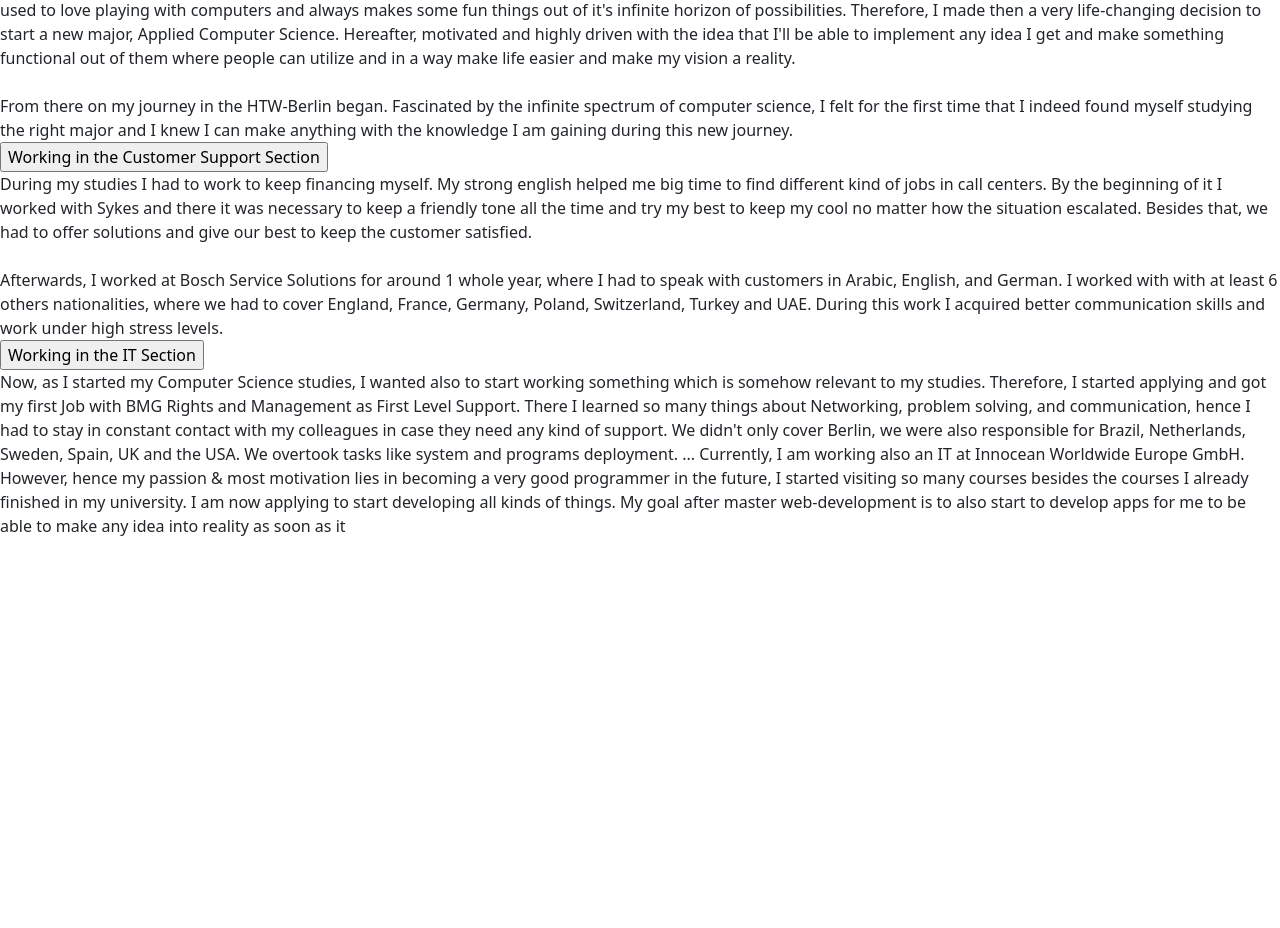
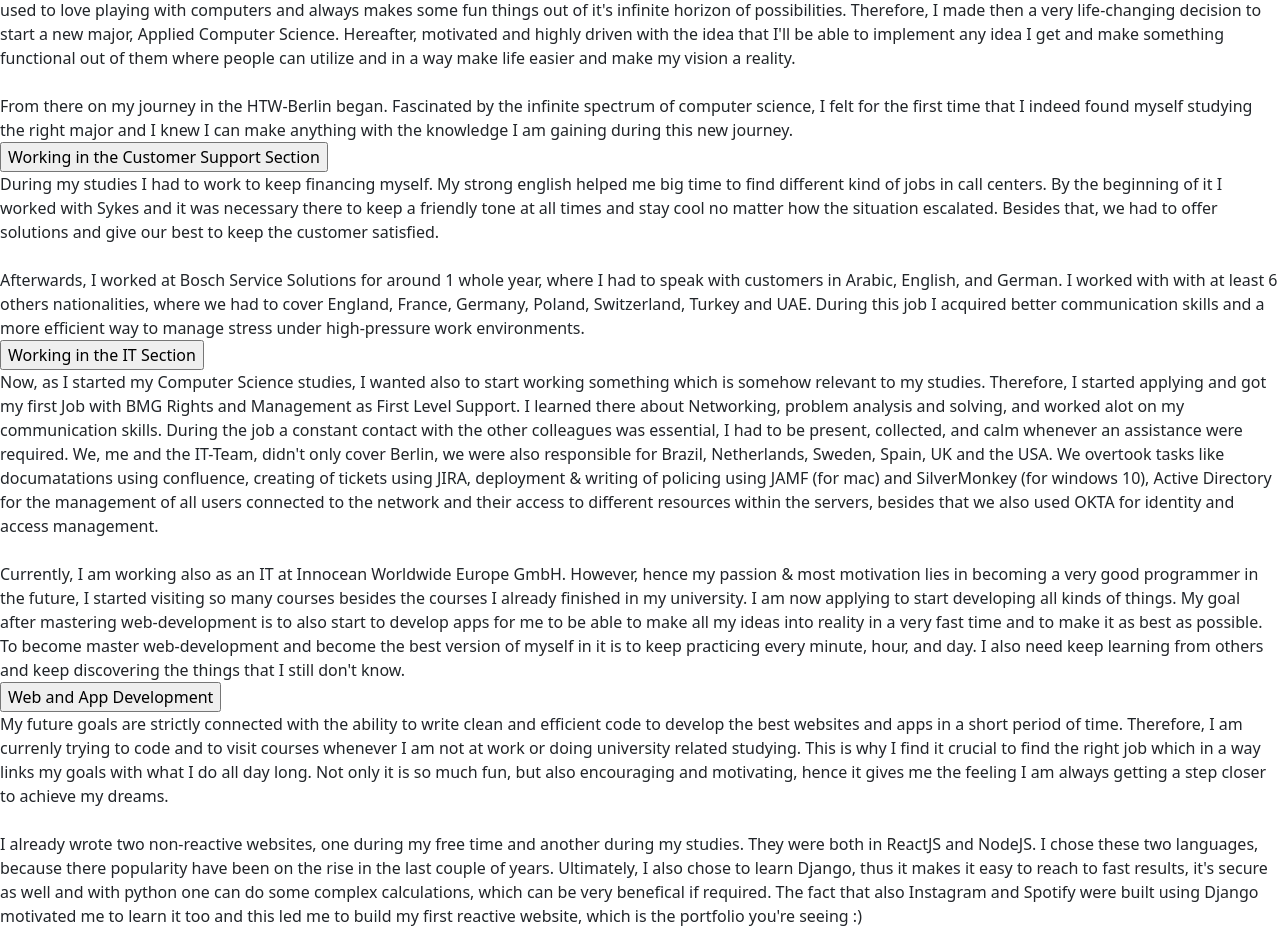
Before and after one commit to blitz-de/myPortfolio_with_django, a Django app: page /aboutme/ in a window 1280 px wide. Shown: the part 521-1449 px from the top of the page. Before the commit the page ends 1057 px from the top, so only its background shows below. Run offline with Django 3.2, Linux system fonts and the light colour scheme; some libraries are stand-ins or nearby versions.

Commit message:
edited aboutme and edited some functions in abtmecss

```diff
--- a/jobs/templates/jobs/aboutme.html
+++ b/jobs/templates/jobs/aboutme.html
@@ -9,7 +9,8 @@
               <div class="aboutMe__container">
                   <div class="aboutMe__Title">About Me</div>
                   <div class="aboutMe__section">
-                    <input type=button name=type id='bt1' class="aboutMe__sectionTitle" value='Early Life' onclick="setVisibility('myDIV');";>
+                    <input type=button name=type id='bt1' class="aboutMe__sectionTitle"
+                     value='Early Life' onclick="setVisibility('myDIV');";>
                     <div id ="myDIV" class="aboutMe__sectionInfo">
                           I was born in Sana'a, Yemen. I grew up there until I was 18.
                           Driven by the necessity for change, the well to face new challenges,
@@ -69,7 +70,7 @@
                     <div id ="myDIV5" class="aboutMe__sectionInfo">
                           During my studies I had to work to keep financing myself. My strong english helped me big time
                           to find different kind of jobs in call centers. By the beginning of it I worked with Sykes
-                          and there it was necessary to keep a friendly tone all the time and try my best to keep my cool
+                          and it was necessary there to keep a friendly tone at all times and stay cool
                           no matter how the situation escalated. Besides that, we had to offer solutions and give our best to
                           keep the customer satisfied.
                           <br><br>Afterwards, I worked at Bosch Service Solutions for around 1
@@ -77,7 +78,8 @@
                           with at least 6 others nationalities, where we had to cover England,
                           France, Germany, Poland, Switzerland, Turkey and UAE.
 
-                          During this work I acquired better communication skills and work under high stress levels.
+                          During this job I acquired better communication skills and a more efficient way to manage stress
+                          under high-pressure work environments.
                       </div>
                   </div>
                   <div class="aboutMe__section">
@@ -87,22 +89,47 @@
                             Now, as I started my Computer Science studies, I wanted also to start
                             working something which is somehow relevant to my studies. Therefore,
                           I started applying and got my first Job with BMG Rights and Management
-                          as First Level Support. There I learned so many things about Networking,
-                          problem solving, and communication, hence I had to stay in constant contact
-                          with my colleagues in case they need any kind of support.
-                          We didn't only cover Berlin, we were also responsible for Brazil,
-                          Netherlands, Sweden, Spain, UK and the USA. We overtook tasks like
-                          system and programs deployment. ...
-
-                          Currently, I am working also an IT at Innocean Worldwide Europe GmbH.
+                          as First Level Support. I learned there about Networking,
+                          problem analysis and solving, and worked alot on my communication skills.
+                          During the job a constant contact
+                          with the other colleagues was essential, I had to be present, collected, and calm whenever an assistance were required.
+                          We, me and the IT-Team,  didn't only cover Berlin, we were also responsible for Brazil,
+                          Netherlands, Sweden, Spain, UK and the USA. We overtook tasks like documatations using confluence,
+                          creating of tickets using JIRA, deployment & writing of policing using JAMF (for mac) and SilverMonkey (for windows 10),
+                          Active Directory for the management of all users connected to the network and their access to different resources within
+                          the servers, besides that we also used OKTA for identity and access management.
+                        <br><br>
+                          Currently, I am working also as an IT at Innocean Worldwide Europe GmbH.
                           However, hence my passion & most motivation lies in becoming a very good programmer
                           in the future, I started visiting so many courses besides the courses I already finished
                           in my university. I am now applying to start developing all kinds of things.
-                          My goal after master web-development is to also start to develop apps for me to
-                          be able to make any idea into reality as soon as it
+                          My goal after mastering web-development is to also start to develop apps for me to
+                          be able to make all my ideas into reality in a very fast time and to make it as best as possible.
+                          To become master web-development and become the best version of myself in it
+                          is to keep practicing every minute, hour, and day. I also need keep learning from others and keep discovering the things
+                          that I still don't know.
                       </div>
                   </div>
+                  <div class="aboutMe__section">
+                    <input type=button name=type id='bt1' class="aboutMe__sectionTitle"
+                            value='Web and App Development'onclick="setVisibility('myDIV7');";>
+                     <div id ="myDIV7" class="aboutMe__sectionInfo">
+                         My future goals are strictly connected with the ability to write clean and efficient code to develop
+                         the best websites and apps in a short period of time. Therefore, I am currenly trying to code and to visit courses
+                         whenever I am not at work or doing university related studying. This is why I find it crucial to find the right
+                         job which in a way links my goals with what I do all day long. Not only it is so much fun, but also encouraging and
+                         motivating, hence it gives me the feeling I am always getting a step closer to achieve my dreams.
+                        <br><br>
+                         I already wrote two non-reactive websites, one during my free time and another during my studies. They were both
+                         in ReactJS and NodeJS. I chose these two languages, because there popularity have been on the rise in the last couple of years.
 
+                         Ultimately, I also chose to learn Django, thus it makes it easy to reach to fast results, it's secure as well and
+                         with python one can do some
+                         complex calculations, which can be very benefical if required. The fact that also Instagram and Spotify
+                         were built using Django motivated me to learn it too and this led me to build my first reactive website, which is the
+                         portfolio you're seeing :)
+                      </div>
+                  </div>
               </div>
           </div>
       {% endblock %}
--- a/jobs/templates/jobs/navigation.html
+++ b/jobs/templates/jobs/navigation.html
@@ -88,31 +88,30 @@
     document.getElementById('bt1').value = 'Early Life ';
     document.getElementById(id).style.display = 'inline-block';
     }
-    else if (document.getElementById('bt1').value=='Moving to Saarbrücken'){
-        document.getElementById('bt1').value = 'Moving to Saarbrücken';
-        // document.getElementById(id).style.backgroundColor = 'green';
-        document.getElementById(id).style.display = 'inline-block';
-    }
-    else if (document.getElementById('bt1').value=='Moving to Berlin'){
-        document.getElementById('bt1').value = 'Moving to Berlin';
-        document.getElementById(id).style.display = 'inline-block';
-    }
-    else if (document.getElementById('bt1').value=='University'){
-        document.getElementById('bt1').value = 'University';
-        document.getElementById(id).style.display = 'inline-block';
-    }
-    else if (document.getElementById('bt1').value=='Moving to Saarbrücken'){
-        document.getElementById('bt1').value = 'Moving to Saarbrücken';
-        document.getElementById(id).style.display = 'inline-block';
-    }
-    else if (document.getElementById('bt1').value=='Working in the Customer Support Section'){
-        document.getElementById('bt1').value = 'Working in the Customer Support Section';
-        document.getElementById(id).style.display = 'inline-block';
-    }
-    else if (document.getElementById('bt1').value=='Working in the IT Section'){
-        document.getElementById('bt1').value = 'Working in the IT Section';
-        document.getElementById(id).style.display = 'inline-block';
-    }
+    // else if (document.getElementById('bt1').value=='Moving to Saarbrücken'){
+    //     document.getElementById('bt1').value = 'Moving to Saarbrücken';
+    //     document.getElementById(id).style.display = 'inline-block';
+    // }
+    // else if (document.getElementById('bt1').value=='Moving to Berlin'){
+    //     document.getElementById('bt1').value = 'Moving to Berlin';
+    //     document.getElementById(id).style.display = 'inline-block';
+    // }
+    // else if (document.getElementById('bt1').value=='University'){
+    //     document.getElementById('bt1').value = 'University';
+    //     document.getElementById(id).style.display = 'inline-block';
+    // }
+    // else if (document.getElementById('bt1').value=='Moving to Saarbrücken'){
+    //     document.getElementById('bt1').value = 'Moving to Saarbrücken';
+    //     document.getElementById(id).style.display = 'inline-block';
+    // }
+    // else if (document.getElementById('bt1').value=='Working in the Customer Support Section'){
+    //     document.getElementById('bt1').value = 'Working in the Customer Support Section';
+    //     document.getElementById(id).style.display = 'inline-block';
+    // }
+    // else if (document.getElementById('bt1').value=='Working in the IT Section'){
+    //     document.getElementById('bt1').value = 'Working in the IT Section';
+    //     document.getElementById(id).style.display = 'inline-block';
+    // }
     else{
     document.getElementById('bt1').value = 'Early Life';
     document.getElementById(id).style.display = 'none';
```
Also changed, not shown: jobs/static/css/styles.css (+26 -4 lines).
